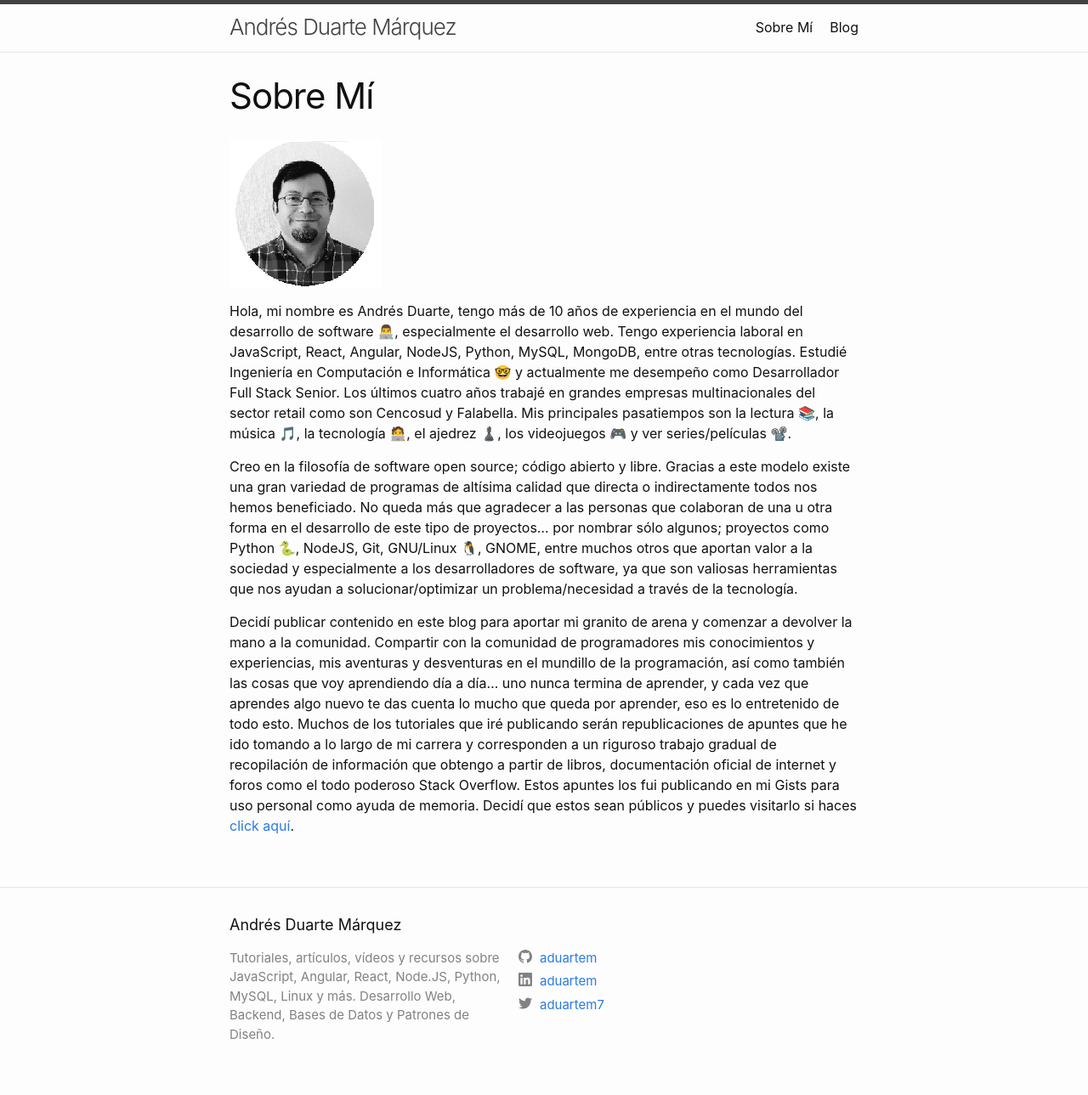
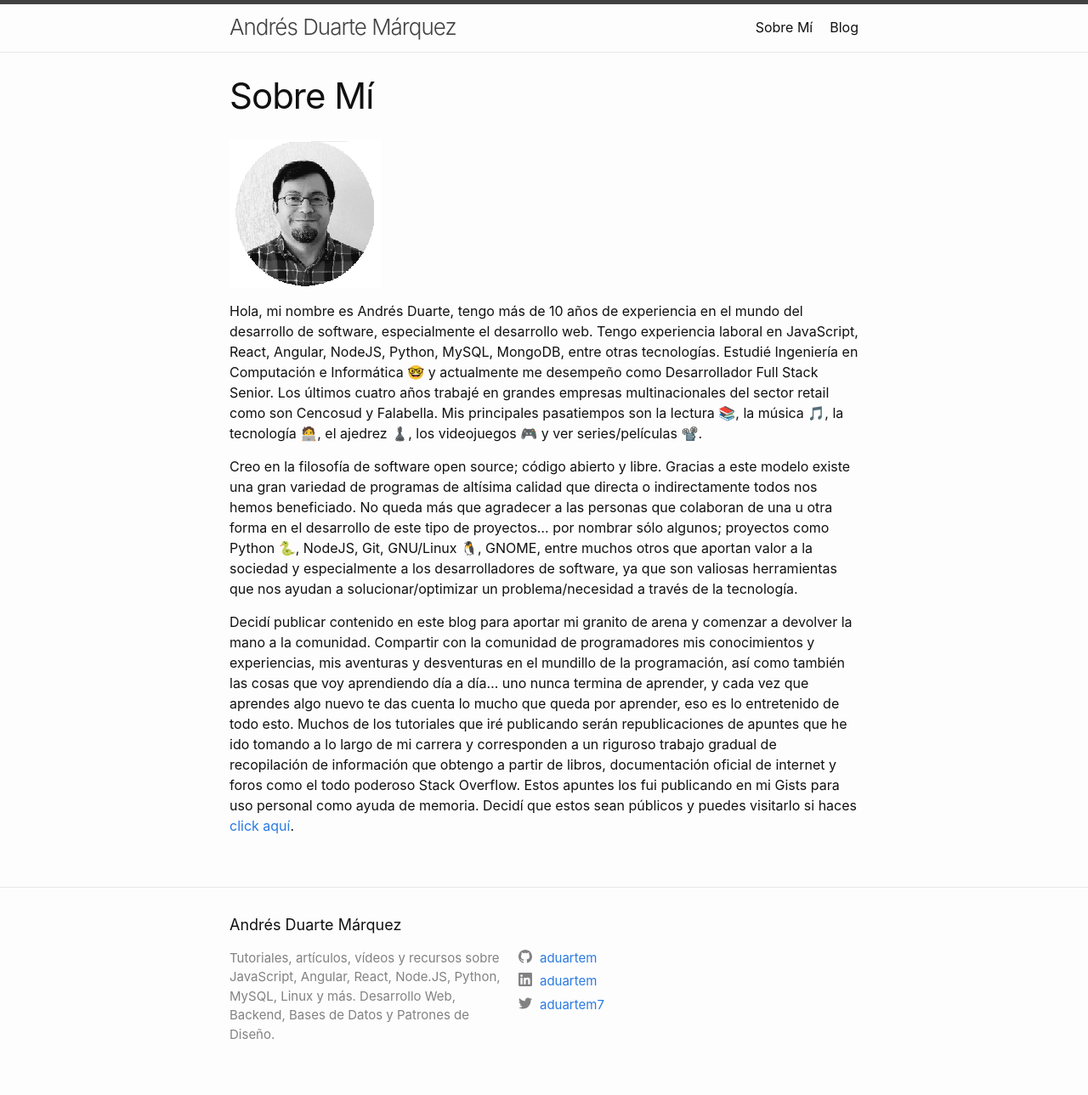
Before and after one commit to aduartem/aduartem.github.io, a Jekyll site: the page built from about.markdown, in a window 1280 px wide. Shown: the whole page at 85% size. Built offline with Jekyll 4.4.1, drawn with Linux system fonts in a browser that asks for light colours.

```diff
--- a/about.markdown
+++ b/about.markdown
@@ -6,7 +6,7 @@ permalink: /about/
 
 ![Foto de perfil](/assets/images/avatar.png)
 
-Hola, mi nombre es Andrés Duarte, tengo más de 10 años de experiencia en el mundo del desarrollo de software 👨‍💻, especialmente el desarrollo web. Tengo experiencia laboral en JavaScript, React, Angular, NodeJS, Python, MySQL, MongoDB, entre otras tecnologías. Estudié Ingeniería en Computación e Informática 🤓 y actualmente me desempeño como Desarrollador Full Stack Senior. Los últimos cuatro años trabajé en grandes empresas multinacionales del sector retail como son Cencosud y Falabella.  Mis principales pasatiempos son la lectura 📚, la música 🎵, la tecnología 🧑‍💻, el ajedrez ♟️, los videojuegos 🎮 y ver series/películas 📽️.
+Hola, mi nombre es Andrés Duarte, tengo más de 10 años de experiencia en el mundo del desarrollo de software, especialmente el desarrollo web. Tengo experiencia laboral en JavaScript, React, Angular, NodeJS, Python, MySQL, MongoDB, entre otras tecnologías. Estudié Ingeniería en Computación e Informática 🤓 y actualmente me desempeño como Desarrollador Full Stack Senior. Los últimos cuatro años trabajé en grandes empresas multinacionales del sector retail como son Cencosud y Falabella.  Mis principales pasatiempos son la lectura 📚, la música 🎵, la tecnología 🧑‍💻, el ajedrez ♟️, los videojuegos 🎮 y ver series/películas 📽️.
 
 Creo en la filosofía de software open source; código abierto y libre. Gracias a este modelo existe una gran variedad de programas de altísima calidad que directa o indirectamente todos nos hemos beneficiado. No queda más que agradecer a las personas que colaboran de una u otra forma en el desarrollo de este tipo de proyectos... por nombrar sólo algunos; proyectos como Python 🐍, NodeJS, Git, GNU/Linux 🐧, GNOME, entre muchos otros que aportan valor a la sociedad y especialmente a los desarrolladores de software, ya que son valiosas herramientas que nos ayudan a solucionar/optimizar un problema/necesidad a través de la tecnología.
 
```
